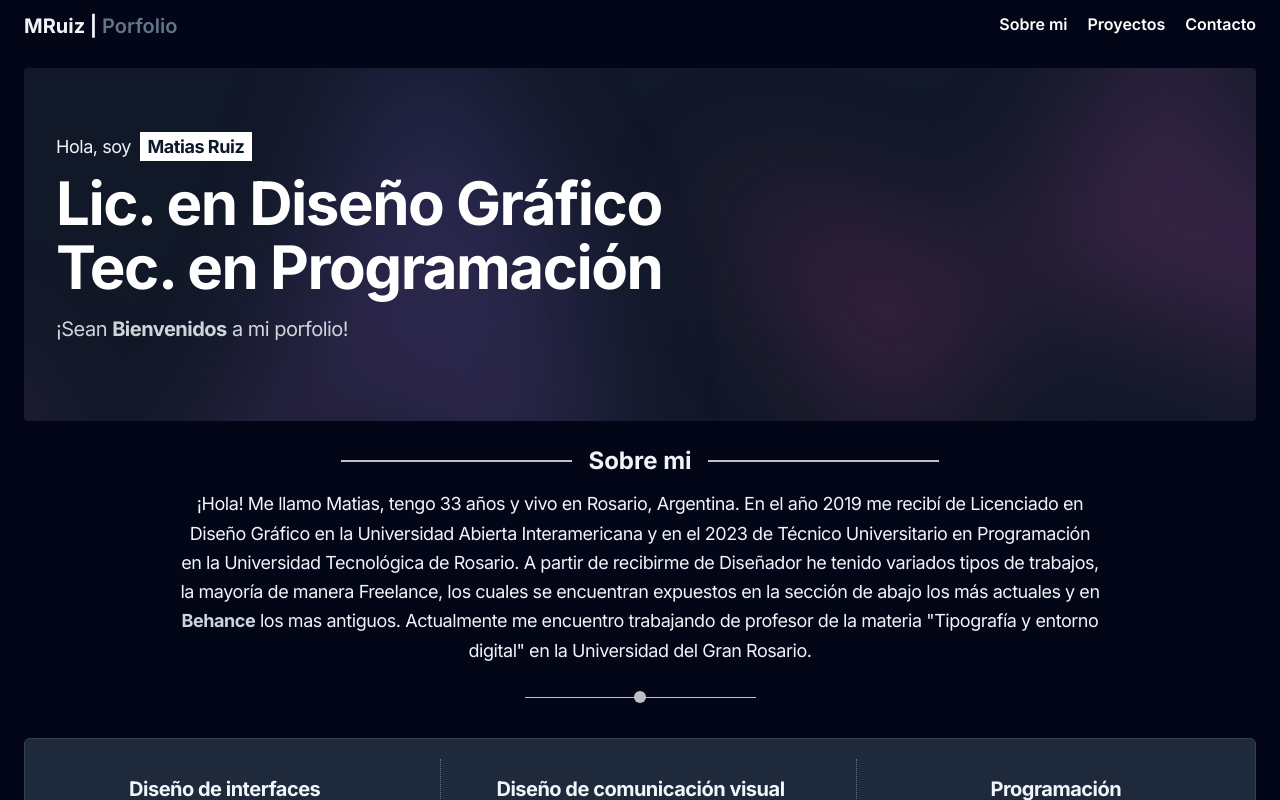
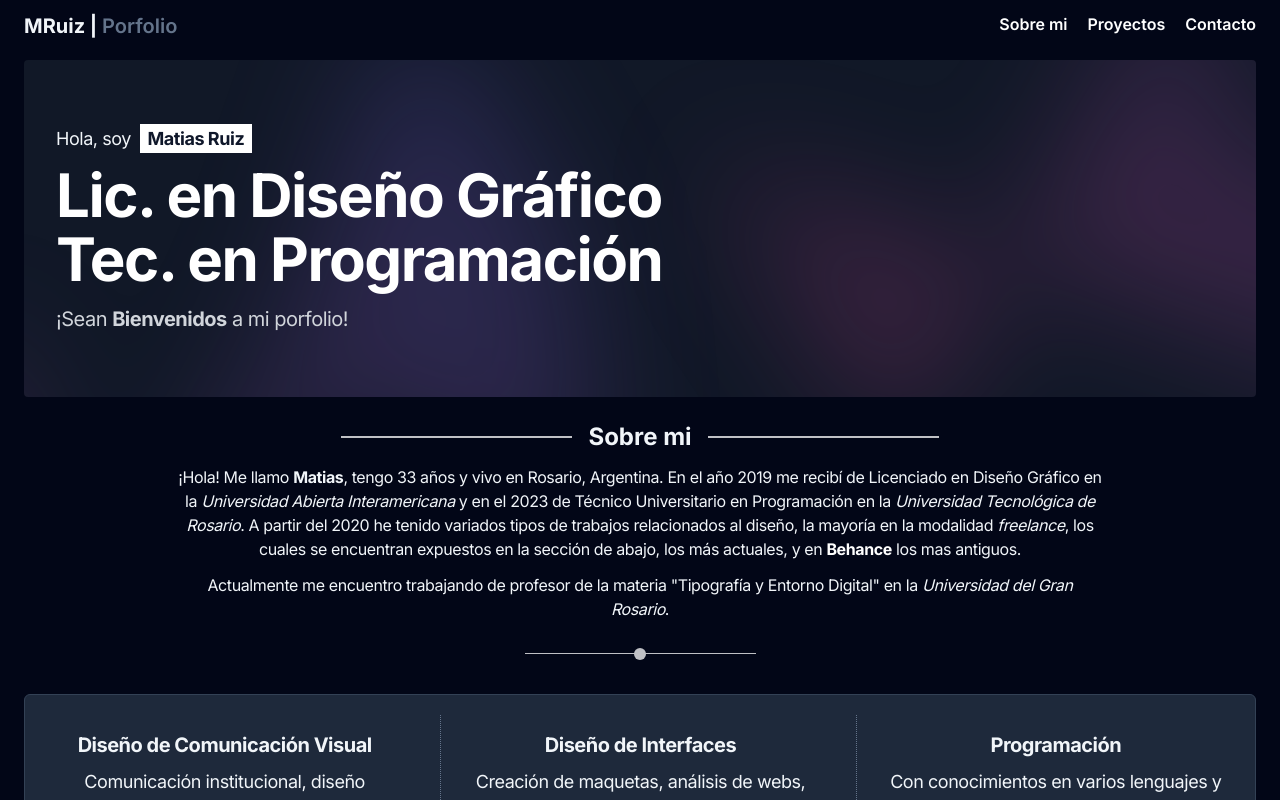
Before and after one commit to MattiRuiz/mattiruiz.github.io, a Next.js app: page / in a window 1280 px wide. Shown: the top 800 px of the page. Built offline with nearby package versions, Linux system fonts and the light colour scheme.

Commit message:
prueba tamaño de texto en version celular

```diff
--- a/src/app/layout.tsx
+++ b/src/app/layout.tsx
@@ -22,43 +22,8 @@ export default function RootLayout({
 }>) {
   return (
     <html lang="es">
-      <body className={`${inter.className} container mx-auto px-6`}>
+      <body className={`${inter.className} container mx-auto px-4 sm:px-6`}>
         <Header />
-        {/* <div className="container mx-auto py-3 flex flex-row justify-between mb-6">
-          <Link href="/">
-            <h1 className="text-xl text-slate-100 hover:text-slate-300 tracking-normal">
-              MRuiz | <span className="text-slate-500 font-semibold ">Porfolio</span>
-            </h1>
-          </Link>
-          <div>
-            <ul className="flex">
-              <li>
-                <Link
-                  href="/#sobre-mi"
-                  className="py-2 ps-6 text-white hover:text-slate-300 font-semibold tracking-normal"
-                >
-                  Sobre mi
-                </Link>
-              </li>
-              <li>
-                <Link
-                  href="/#mis-proyectos"
-                  className="py-2 ps-6 text-white hover:text-slate-300 font-semibold tracking-normal"
-                >
-                  Proyectos
-                </Link>
-              </li>
-              <li>
-                <Link
-                  href="/#contacto"
-                  className="py-2 ps-6 text-white hover:text-slate-300 font-semibold tracking-normal"
-                >
-                  Contacto
-                </Link>
-              </li>
-            </ul>
-          </div>
-        </div> */}
         {children}
         <BloqueContacto />
       </body>
--- a/src/app/page.tsx
+++ b/src/app/page.tsx
@@ -9,17 +9,20 @@ export default function Home() {
       <Hero />
       <div className="pb-4 mt-6 text-center w-full md:w-3/4 mx-auto" id="sobre-mi">
         <TituloHome>Sobre mi</TituloHome>
-        <p>
-          ¡Hola! Me llamo Matias, tengo 33 años y vivo en Rosario, Argentina. En el año 2019 me recibí de Licenciado en
-          Diseño Gráfico en la Universidad Abierta Interamericana y en el 2023 de Técnico Universitario en Programación
-          en la Universidad Tecnológica de Rosario. A partir de recibirme de Diseñador he tenido variados tipos de
-          trabajos, la mayoría de manera Freelance, los cuales se encuentran expuestos en la sección de abajo los más
-          actuales y en{" "}
-          <a href="#" className="font-bold">
+        <p className="text-sm sm:text-base">
+          ¡Hola! Me llamo <strong>Matias</strong>, tengo 33 años y vivo en Rosario, Argentina. En el año 2019 me recibí
+          de Licenciado en Diseño Gráfico en la <em>Universidad Abierta Interamericana</em> y en el 2023 de Técnico
+          Universitario en Programación en la <em>Universidad Tecnológica de Rosario</em>. A partir del 2020 he tenido
+          variados tipos de trabajos relacionados al diseño, la mayoría en la modalidad <em>freelance</em>, los cuales
+          se encuentran expuestos en la sección de abajo, los más actuales, y en{" "}
+          <a href="https://www.behance.net/matias-ruiz" className="font-bold text-white">
             Behance
           </a>{" "}
-          los mas antiguos. Actualmente me encuentro trabajando de profesor de la materia "Tipografía y entorno digital"
-          en la Universidad del Gran Rosario.
+          los mas antiguos.
+        </p>
+        <p className="text-sm sm:text-base">
+          Actualmente me encuentro trabajando de profesor de la materia "Tipografía y Entorno Digital" en la{" "}
+          <em>Universidad del Gran Rosario</em>.
         </p>
         <div className="w-1/4 h-px bg-white opacity-75 mx-auto mt-8 flex justify-center items-center">
           <div className="w-3 h-3 rounded-full bg-white"></div>
@@ -28,12 +31,12 @@ export default function Home() {
       <div className=" text-center py-5 mb-6 mt-6 bg-slate-800 border border-slate-700 rounded-md">
         <div className="grid grid-cols-1 md:grid-cols-3 gap-4 divide-y md:divide-x md:divide-y-0 divide-dotted divide-slate-500">
           <div className="px-6 py-4">
-            <p className="text-xl font-bold mb-2">Diseño de interfaces</p>
-            <p className="mb-0">Creación de maquetas, análisis de webs, modificaciones, adaptaciones.</p>
+            <p className="text-xl font-bold mb-2">Diseño de Comunicación Visual</p>
+            <p className="mb-0">Comunicación institucional, diseño editorial, diseño de plantillas.</p>
           </div>
           <div className="px-6 py-4">
-            <p className="text-xl font-bold mb-2">Diseño de comunicación visual</p>
-            <p className="mb-0">Comunicación institucional, diseño editorial, diseño de plantillas.</p>
+            <p className="text-xl font-bold mb-2">Diseño de Interfaces</p>
+            <p className="mb-0">Creación de maquetas, análisis de webs, modificaciones, adaptaciones.</p>
           </div>
           <div className="px-6 py-4">
             <p className="text-xl font-bold mb-2">Programación</p>
--- a/src/components/Header.tsx
+++ b/src/components/Header.tsx
@@ -16,7 +16,7 @@ export function Header() {
   };
 
   return (
-    <div className="container mx-auto py-3 mb-4 grid grid-cols-2">
+    <div className="container mx-auto py-3 mb-2 grid grid-cols-2">
       <Link href="/">
         <h1 className="text-xl text-slate-100 hover:text-slate-300 tracking-normal">
           MRuiz | <span className="text-slate-500 font-semibold ">Porfolio</span>
--- a/src/components/Hero.tsx
+++ b/src/components/Hero.tsx
@@ -32,7 +32,7 @@ export function Hero() {
           </p>
           <h2 className="text-4xl font-bold tracking-tight text-white sm:text-6xl mb-1">Lic. en Diseño Gráfico</h2>
           <h2 className="text-4xl font-bold tracking-tight text-white sm:text-6xl mb-1">Tec. en Programación</h2>
-          <p className="mt-4 text-xl leading-8 text-gray-300">
+          <p className="mt-4 text-xl text-gray-300 mb-0">
             ¡Sean <strong>Bienvenidos</strong> a mi porfolio!
           </p>
         </div>
```
